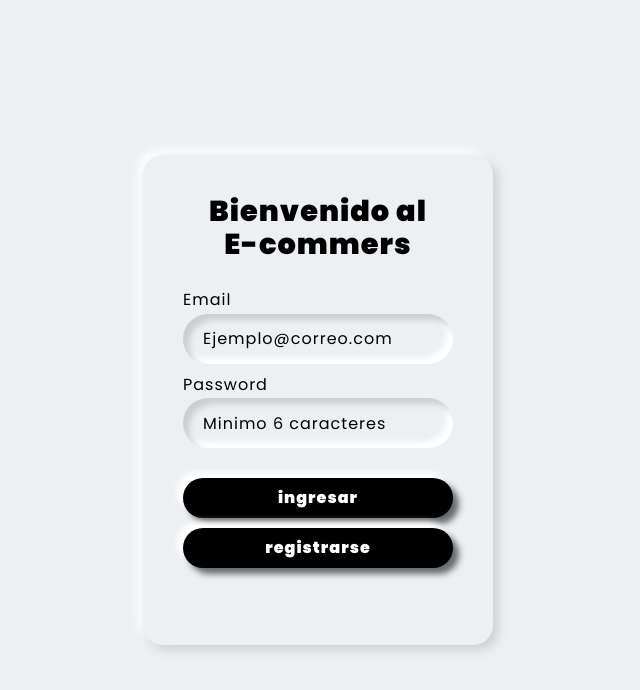
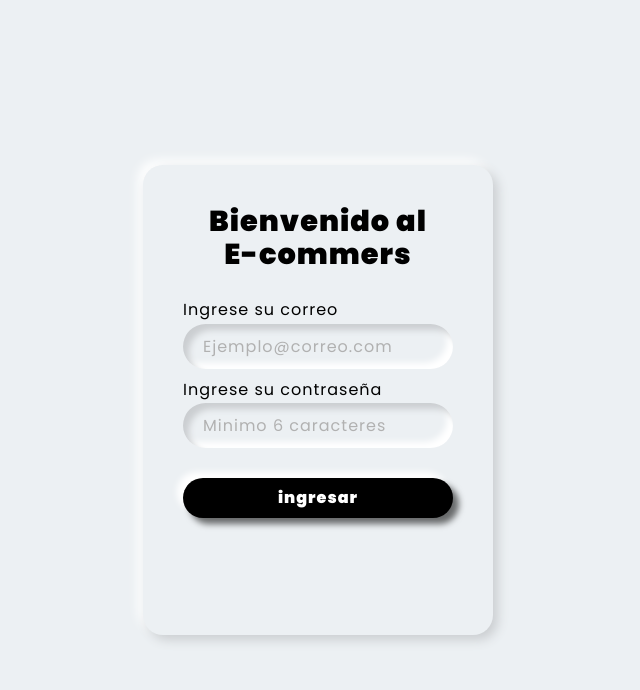
Before and after one commit to andres94-web/Los_pixies_ciclo_4_mision_tic, a React (Create React App) app: page / in a window 1280 px wide. Shown: the top 690 px of the page, without its empty margins (322-962 px from the left). Built offline with nearby package versions, Linux system fonts and the light colour scheme.

Commit message:
funciona el login

```diff
--- a/package.json
+++ b/package.json
@@ -6,8 +6,10 @@
     "@testing-library/jest-dom": "^5.16.5",
     "@testing-library/react": "^13.4.0",
     "@testing-library/user-event": "^13.5.0",
+    "axios": "^1.1.3",
     "react": "^18.2.0",
     "react-dom": "^18.2.0",
+    "react-router-dom": "^6.4.3",
     "react-scripts": "5.0.1",
     "web-vitals": "^2.1.4"
   },
--- a/src/App.js
+++ b/src/App.js
@@ -1,10 +1,20 @@
-/* import Navbar from "./components/Navbar"; */
+import { BrowserRouter,Routes, Route } from 'react-router-dom';
 import Loguin from "./pages/Loguin";
+import Productos from "./pages/Productos";
+import Home from "./pages/Home";
 
 function App() {
+
   return (
     <div className="">
-      <Loguin/>
+      <BrowserRouter>
+        <Routes>
+          <Route path='/' element={<Loguin />} />
+          <Route path='/home' element={<Home />} />
+          <Route path='/productos' element={<Productos />} />
+          {/* <Route path='/*' element={<NotFound />} /> */}
+        </Routes>
+      </BrowserRouter>
     </div>
   );
 }
--- a/src/components/Navbar.jsx
+++ b/src/components/Navbar.jsx
@@ -4,7 +4,7 @@ const Navbar = () => {
   return (
     <details>
       <summary></summary>
-      <nav class="menu">
+      <nav className="menu">
         <a href="#Home">Home</a>
         <a href="#Work">Work</a>
         <a href="#Links">Links</a>
--- /dev/null
+++ b/src/pages/Home.jsx
@@ -0,0 +1,11 @@
+import Navbar from "../components/Navbar"
+
+function Home() {
+  return (
+    <>
+        <Navbar/>
+    </>
+  )
+}
+
+export default Home
--- a/src/pages/Loguin.jsx
+++ b/src/pages/Loguin.jsx
@@ -1,20 +1,58 @@
 import "../styles/Loguin.css";
+import { useState } from "react";
+import { useNavigate } from "react-router-dom";
+import { ApiUrlUsuario } from "../services/Api";
+import axios from "axios";
 
 const Loguin = () => {
+
+  const navigate = useNavigate()
+
+  const [Usuario, setUsuario] = useState({
+    email:"",
+    password:""
+  })
+
+  const manejadorSubmit = (e) => {
+    e.preventDefault()
+  }
+
+  const manejadorChange = async (e) => {
+    await setUsuario({...Usuario,[e.target.name]: e.target.value})
+    /* console.log(Usuario) */
+  }
+
+  const manejadorBoton = () => {
+    let url = ApiUrlUsuario
+    axios.post(url, Usuario)
+    .then(response => {
+      console.log(response)
+      console.log(Usuario)
+      if (response.status === 200) {
+        localStorage.setItem("token",response.data.token)
+        /* console.log(localStorage.getItem("token")); */
+        if (response.data.token === localStorage.getItem("token")) {
+          navigate("/home")
+        }
+      }
+    }).catch(error =>{
+      console.log(error);
+    })
+  }
+
   return (
     <div className="outerContainer">
-      <form className="innerContainer">
+      <form onSubmit={manejadorSubmit} className="innerContainer">
         <div className="brand-title">Bienvenido al</div>
         <div className="brand-title">E-commers</div>
         <div className="inputs">
-          <label>Email</label>
-          <input type="email" required placeholder="Ejemplo@correo.com" />
-          <label>Password</label>
-          <input type="password" required placeholder="Minimo 6 caracteres" />
-
+          <label>Ingrese su correo</label>
+          <input type="email" required placeholder="Ejemplo@correo.com" name="email" onChange={manejadorChange}/>
+          <label>Ingrese su contraseña</label>
+          <input type="password" required placeholder="Minimo 6 caracteres" name="password" onChange={manejadorChange}/>
         </div>
-        <button className="button1" type="submit">ingresar</button>
-        <button className="button2" type="submit">registrarse</button>
+        <button className="button1" type="submit" onClick={manejadorBoton}>ingresar</button>
+        {/* <button className="button2" type="submit">registrarse</button> */}
       </form>
     </div>
   );
--- /dev/null
+++ b/src/pages/Productos.jsx
@@ -0,0 +1,31 @@
+import axios from "axios";
+import React from "react";
+
+const baseURL = "https://jsonplaceholder.typicode.com/posts/1";
+
+const Productos = () => {
+  const [post, setPost] = React.useState(null);
+
+  React.useEffect(() => {
+    axios.get(baseURL).then((response) => {
+      setPost(response.data);
+    });
+  }, []);
+
+  if (!post) return null;
+
+  return (
+    <div>
+      <h1>{post.title}</h1>
+      <p>{post.body}</p>
+    </div>
+  );
+}
+
+/* const Productos = () => {
+  return (
+    <div>Productos</div>
+  )
+} */
+
+export default Productos
--- /dev/null
+++ b/src/services/Api.js
@@ -0,0 +1 @@
+export const ApiUrlUsuario = "https://api-nw7e.onrender.com/user/login"
--- a/src/styles/Loguin.css
+++ b/src/styles/Loguin.css
@@ -17,7 +17,7 @@
 .innerContainer {
   position: relative;
   width: 350px;
-  height: 490px;
+  height: 470px;
   border-radius: 20px;
   padding: 40px;
   box-sizing: border-box;
@@ -57,14 +57,14 @@ label:nth-of-type(2) {
 }
 
 input::placeholder {
-  color: rgb(0, 0, 0);
+  color: rgb(177, 177, 177);
 }
 
 input {
   background: #ecf0f3;
   padding: 10px;
   padding-left: 20px;
-  height: 50px;
+  height: 45px;
   font-size: 14px;
   border-radius: 50px;
   box-shadow: inset 6px 6px 6px #cbced1, inset -6px -6px 6px white;
--- a/src/styles/Navbar.css
+++ b/src/styles/Navbar.css
@@ -9,7 +9,7 @@
     width: fit-content;
   }
   nav{
-    /* border: 1px solid; */
+    border: 1px solid;
     margin: 20px;
     padding: 5px 5px 25px 5px;
     /* box-shadow: 0 30px 15px 0 rgba(0, 0, 0, 0.5); */
@@ -39,13 +39,13 @@
   /* summary::before {
     content: "";
   } */
-  summary::after {
+  /* summary::after {
     content: "III";
     letter-spacing: -1px;
+  } */
+  summary:hover {
+    transform: scale(1.1);
   }
-  /* summary:hover {
-    transform: scale(1.1);
-  } */
   summary::marker {
     font-size: 0;
   }
@@ -55,9 +55,9 @@
   details[open] .menu {
     animation-name: menuAnim;
   }
-  details[open] summary::before {
+  /* details[open] summary::before {
     content: "X";
-  }
+  } */
   details[open] summary::after {
     content: "";
   }
@@ -93,16 +93,16 @@
     filter: brightness(200%);
   }
   details::before {
-    content: "← Click para desplegar";
+    content: "← Click para desplegar el menu";
     /* color: var(--secoColor); */
     position: absolute;
-    margin-left: 40px;
-    padding: 10px 10px;
+    margin-left: 10px;
+    padding: 0px 20px;
     opacity: 0.5;
   }
   details[open]::before {
     /* animation: fadeMe 300ms linear forwards; */
-    content: "← Click para cerrar";
+    content: "← Click para cerrar el menu";
   }
   @keyframes menuAnim {
     0% {
```
Also changed, not shown: 1 other file (tests, documents, lock files or other folders).
